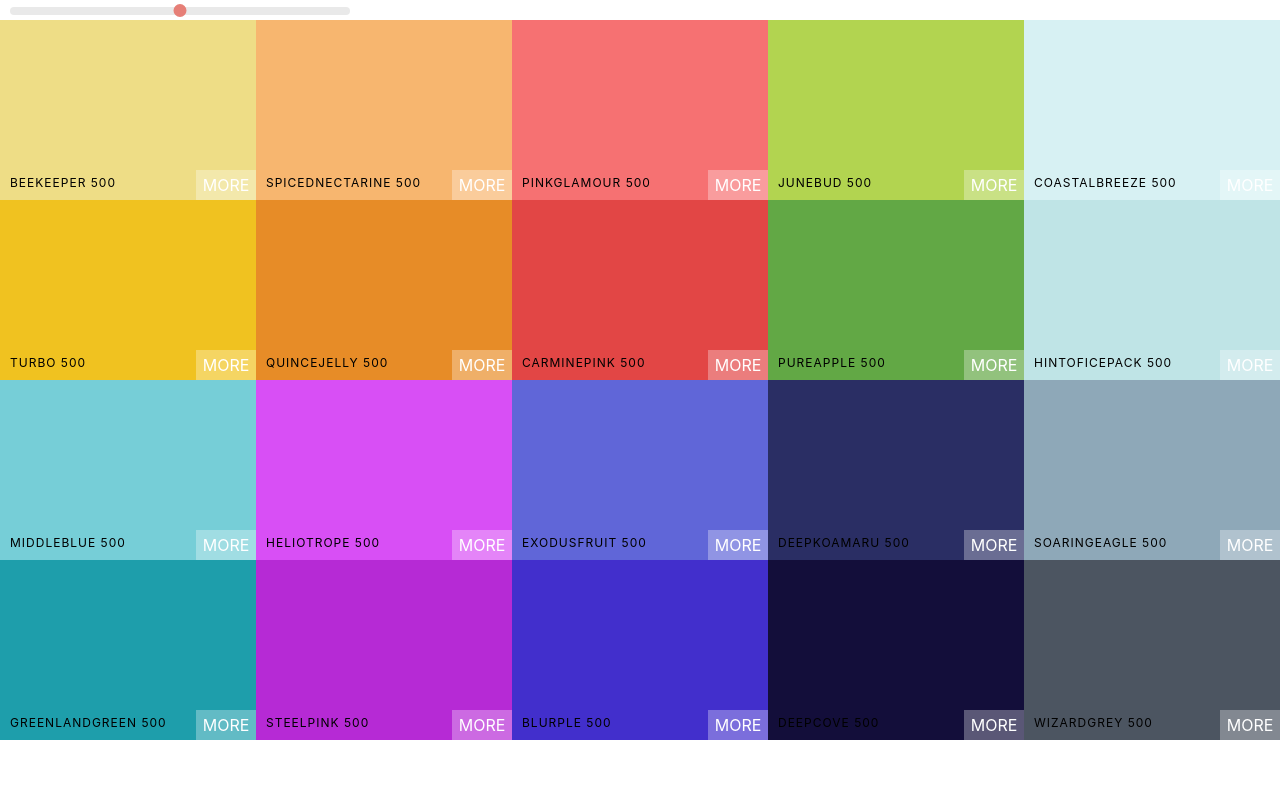
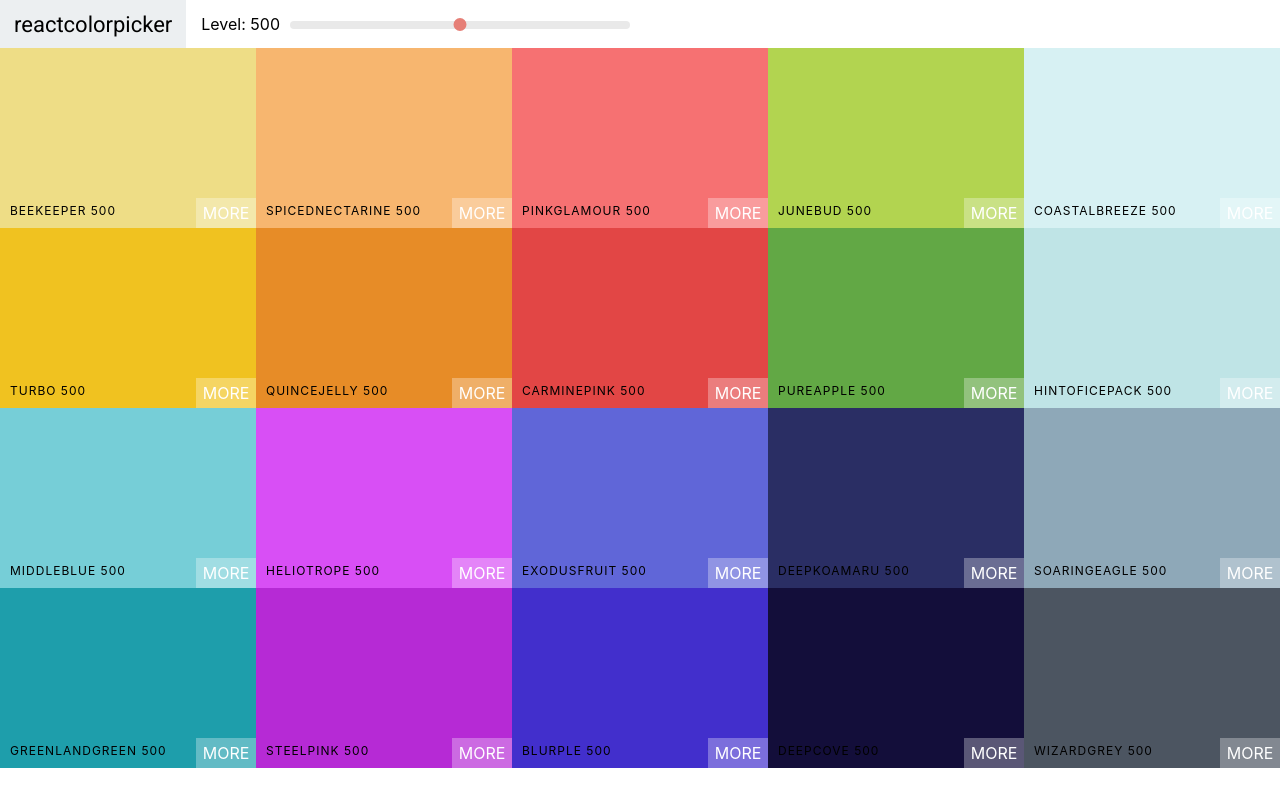
Before and after one commit to hitzu1001/Color-Master, a React (Create React App) app: page / in a window 1280 px wide. Built offline with nearby package versions, Linux system fonts and the light colour scheme.

Commit message:
Add Navbar and Font

```diff
--- a/public/index.html
+++ b/public/index.html
@@ -4,6 +4,7 @@
     <meta charset="utf-8" />
     <link rel="icon" href="%PUBLIC_URL%/favicon.ico" />
     <meta name="viewport" content="width=device-width, initial-scale=1" />
+    <link href="https://fonts.googleapis.com/css?family=Roboto:400,500,700&display=swap" rel="stylesheet">
     <meta name="theme-color" content="#000000" />
     <meta
       name="description"
--- a/src/ColorBox.css
+++ b/src/ColorBox.css
@@ -85,7 +85,7 @@
   flex-direction: column;
   align-items: center;
   justify-content: center;
-  font-size: 4rem;
+  font-size: 3rem;
   transform: scale(0.1);
   opacity: 0;
   color: white;
@@ -106,7 +106,7 @@
   width: 100%;
   text-align: center;
   margin-bottom: 0;
-  padding-bottom: 1.5rem;
+  padding-bottom: 0.7rem;
   text-transform: uppercase;
 }
 
--- /dev/null
+++ b/src/Navbar.css
@@ -0,0 +1,52 @@
+.Navbar{
+  display: flex;
+  align-items: center;
+  justify-content: flex-start;
+  height: 6vh;
+}
+
+.logo {
+  margin-right: 15px;
+  padding: 0 14px;
+  font-size: 22px;
+  background-color: #eceff1;
+  font-family: Roboto;
+  height: 100%;
+  display: flex;
+  align-items: center;
+}
+
+.logo a {
+  text-decoration: none;
+  color: black;
+}
+
+.slider {
+  width: 340px;
+  margin: 0 10px;
+  display: inline-block;
+}
+.rc-slider-track {
+  background-color: transparent;
+}
+
+.rc-slider-rail {
+  height: 8px;
+}
+
+.rc-slider-handle,
+.rc-slider-handle:focus {
+  background-color: #e67f77;
+  outline: none;
+  border: 2px solid #e67f77;
+  box-shadow: none;
+  width: 13px;
+  height: 13px;
+  margin-top: -3px;
+}
+
+.rc-slider-handle:active,
+.rc-slider-handle:hover {
+  background-color: #de564c;
+  border: 2px solid #de564c;
+}
--- /dev/null
+++ b/src/Navbar.js
@@ -0,0 +1,31 @@
+import React, { Component } from 'react'
+import Slider from 'rc-slider';
+import 'rc-slider/assets/index.css';
+import './Navbar.css';
+
+class Navbar extends Component {
+  render() {
+    const { level, changeLevel } = this.props;
+    return (
+      <header className='Navbar'>
+        <div className='logo'>
+          <a href='#'>reactcolorpicker</a>
+        </div>
+        <div className='slider-container'>
+          <span>Level: {level}</span>
+          <div className='slider'>
+            <Slider
+              defaultValue={level}
+              min={100}
+              max={900}
+              step={100}
+              onAfterChange={changeLevel}
+            />
+          </div>
+        </div>
+      </header>
+    )
+  }
+}
+
+export default Navbar;
--- a/src/Palette.css
+++ b/src/Palette.css
@@ -5,33 +5,3 @@
 .Palette-colors {
   height: 90%;
 }
-
-.slider {
-  width: 340px;
-  margin: 0 10px;
-  display: inline-block;
-}
-.rc-slider-track {
-  background-color: transparent;
-}
-
-.rc-slider-rail {
-  height: 8px;
-}
-
-.rc-slider-handle,
-.rc-slider-handle:focus {
-  background-color: #e67f77;
-  outline: none;
-  border: 2px solid #e67f77;
-  box-shadow: none;
-  width: 13px;
-  height: 13px;
-  margin-top: -3px;
-}
-
-.rc-slider-handle:active,
-.rc-slider-handle:hover {
-  background-color: #de564c;
-  border: 2px solid #de564c;
-}
--- a/src/Palette.js
+++ b/src/Palette.js
@@ -1,8 +1,7 @@
 import React, { Component } from 'react';
 import ColorBox from './ColorBox';
-import 'rc-slider/assets/index.css';
+import Navbar from './Navbar';
 import './Palette.css';
-import Slider from 'rc-slider';
 class Palette extends Component {
   constructor(props) {
     super(props)
@@ -21,15 +20,7 @@
     ));
     return (
       <div className='Palette'>
-        <div className='slider'>
-          <Slider
-            defaultValue={level}
-            min={100}
-            max={900}
-            step={100}
-            onAfterChange={this.changeLevel}
-          />
-        </div>
+        <Navbar level={level} changeLevel={this.changeLevel} />
         <div className='Palette-colors'>
           {colorBox}
         </div>
```
